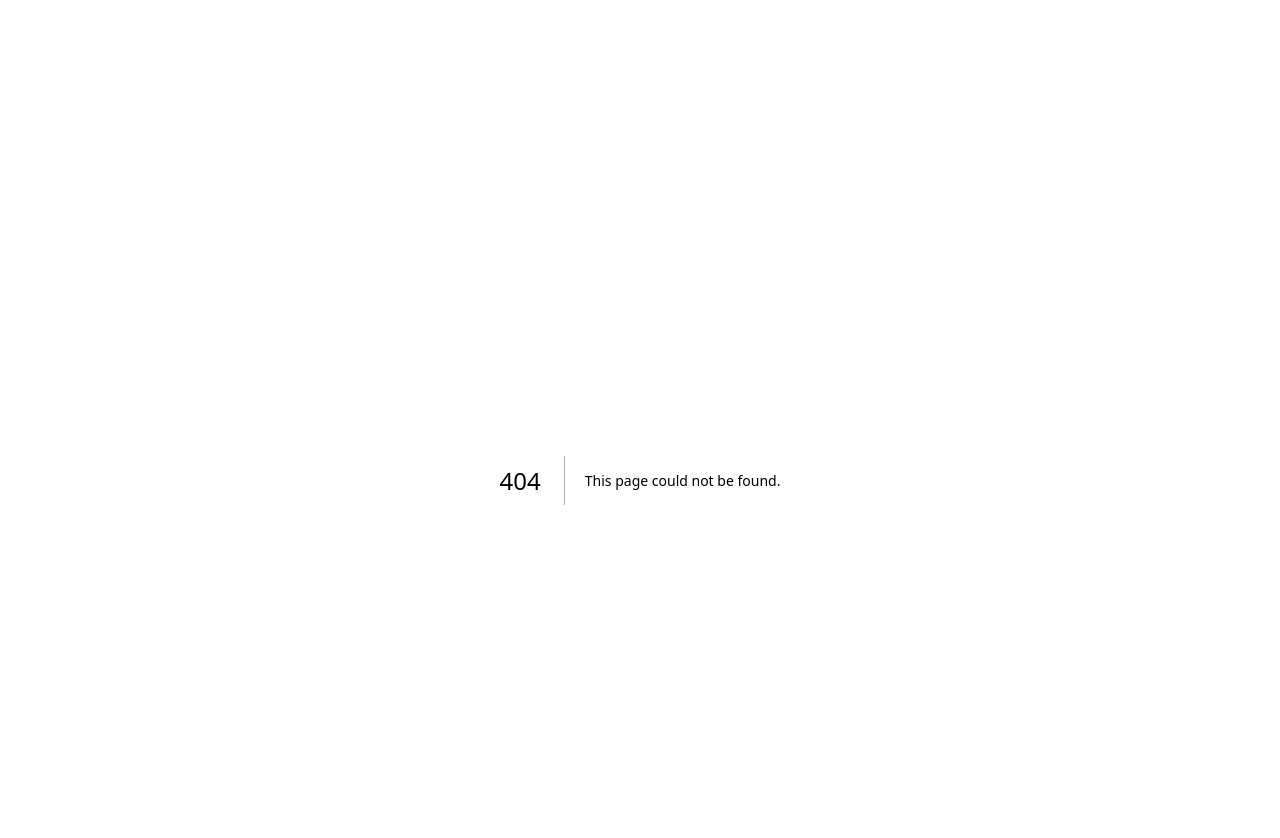
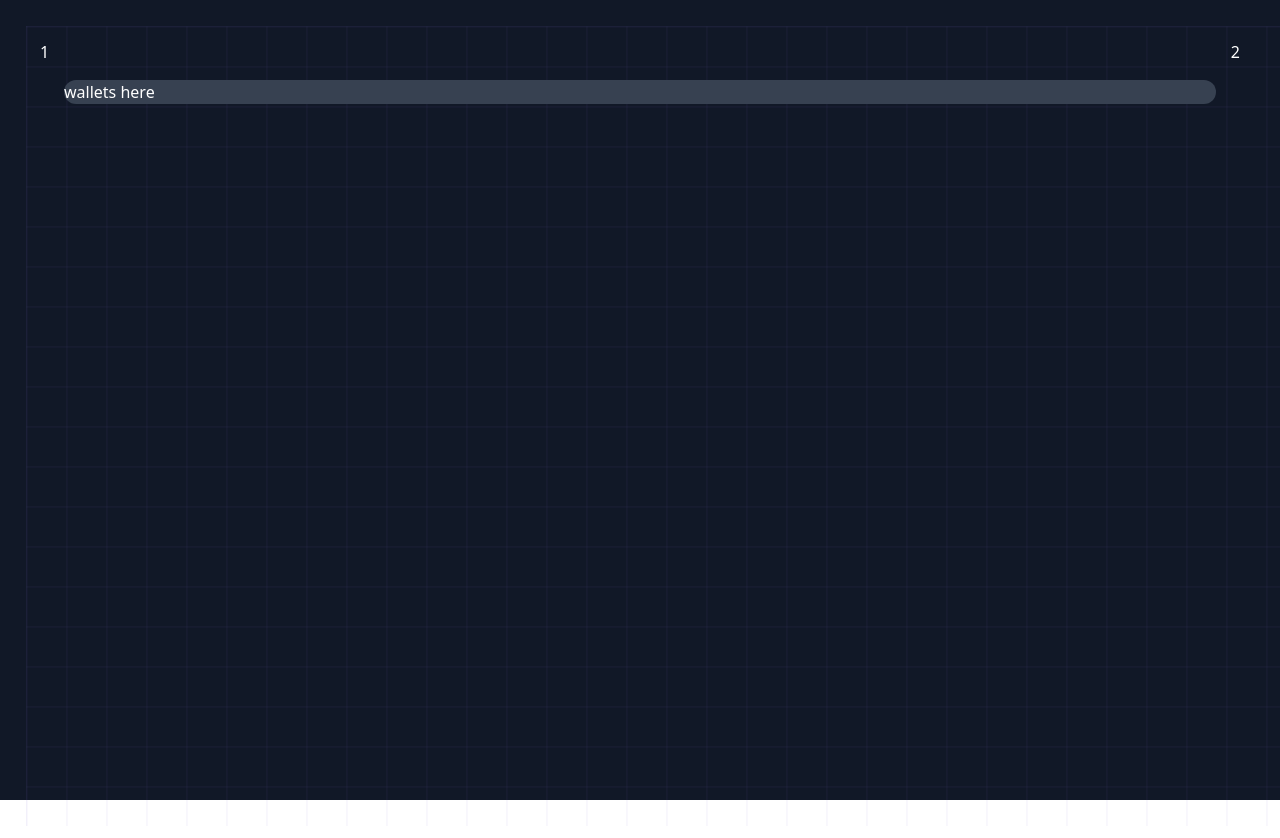
Before and after one commit to Pawan2061/crypto_wallet, a Next.js app: page /wallets in a window 1280 px wide. Before the commit this address had no page. Shown: the top 838 px of the page. After the commit the page ends 800 px from the top, so only its background shows below. Built offline with nearby package versions, Linux system fonts and the light colour scheme.

Commit message:
feat: additional ui fixes

```diff
--- a/app/page.tsx
+++ b/app/page.tsx
@@ -5,7 +5,6 @@ import Image from "next/image";
 export default function Home() {
   return (
     <div className="">
-      hii
       <AnimatedGridBackground />
       <Wallet />
     </div>
--- /dev/null
+++ b/app/wallets/layout.tsx
@@ -0,0 +1,15 @@
+import AnimatedGridBackground from "@/components/grid";
+
+// wallets/layout.tsx
+export default function WalletsLayout({
+  children,
+}: {
+  children: React.ReactNode;
+}) {
+  return (
+    <div>
+      <AnimatedGridBackground />
+      {children}
+    </div>
+  );
+}
--- /dev/null
+++ b/app/wallets/page.tsx
@@ -0,0 +1,7 @@
+export default function Home() {
+  return (
+    <div className=" container mx-auto max-w-6xl h-full bg-gray-700 hover:bg-gray-800 text-white rounded-xl">
+      wallets here
+    </div>
+  );
+}
--- a/components/Wallet.tsx
+++ b/components/Wallet.tsx
@@ -4,10 +4,15 @@ import Mnemonics from "./Mnemonic";
 import { generateMnemonic } from "bip39";
 import { MakeKeypair } from "ed25519";
 import SolAndEth from "./solAndEth";
+import { useRouter } from "next/navigation";
 export default function Wallet() {
   const [show, setShow] = useState(false);
   const [display, setDisplay] = useState(false);
-  const [mnemonic, setMnemonic] = useState<string[]>([]);
+  const [mnemonic, setMnemonic] = useState<string[]>(
+    generateMnemonic().split(" ")
+  );
+  const router = useRouter();
+
   const handleClick = async () => {
     const values = generateMnemonic();
     console.log(values, "neifnei");
@@ -51,7 +56,9 @@ export default function Wallet() {
               viewBox="0 0 24 24"
               strokeWidth="1.5"
               stroke="currentColor"
-              className="w-6 h-6 transform transition-transform duration-300 rotate-180"
+              className={`w-6 h-6 transform transition-transform duration-300 ${
+                show ? "rotate-180" : "rotate-0"
+              }`}
             >
               <path
                 strokeLinecap="round"
@@ -97,7 +104,13 @@ export default function Wallet() {
         </button>
       )}
 
-      <div>4</div>
+      <button
+        onClick={() => router.push("/wallets")}
+        className="px-6 py-1 transition-all duration-300 mb-8
+                transform hover:scale-105  rounded-xl font-medium relative overflow-hidden bg-[#4F46E5] text-white"
+      >
+        View all Wallet<span className="ml-2">→</span>
+      </button>
     </main>
   );
 }
--- a/components/solAndEth.tsx
+++ b/components/solAndEth.tsx
@@ -50,7 +50,6 @@ export default function SolAndEth({ mnemonic }: any) {
   return (
     <div className="p-6 rounded-lg w-full max-w-screen-lg mx-auto">
       <div className="flex flex-wrap justify-between items-start mb-2 text-white">
-        {/* Solana Wallet */}
         {isVisible && (
           <>
             <div className="group relative rounded-xl p-[1px] my-8 w-full md:w-5/12">
@@ -117,7 +116,6 @@ export default function SolAndEth({ mnemonic }: any) {
                   Generate Ethereum Wallet
                 </button>
 
-                {/* {isVisible && ( */}
                 <>
                   <div className="flex flex-col items-start w-full">
                     <label className="text-lg font-medium mb-1 text-gray-400">
@@ -159,14 +157,12 @@ export default function SolAndEth({ mnemonic }: any) {
                     </div>
                   </div>
                 </>
-                {/* )} */}
               </div>
             </div>
           </>
         )}
       </div>
 
-      {/* Hide/Show Button */}
       <button
         onClick={() => setIsVisible(!isVisible)}
         className="flex items-center mx-auto text-white font-semibold border border-gray-500 rounded-xl bg-gray-700 px-4 py-2 shadow-md transition duration-300 hover:bg-gray-600"
```
